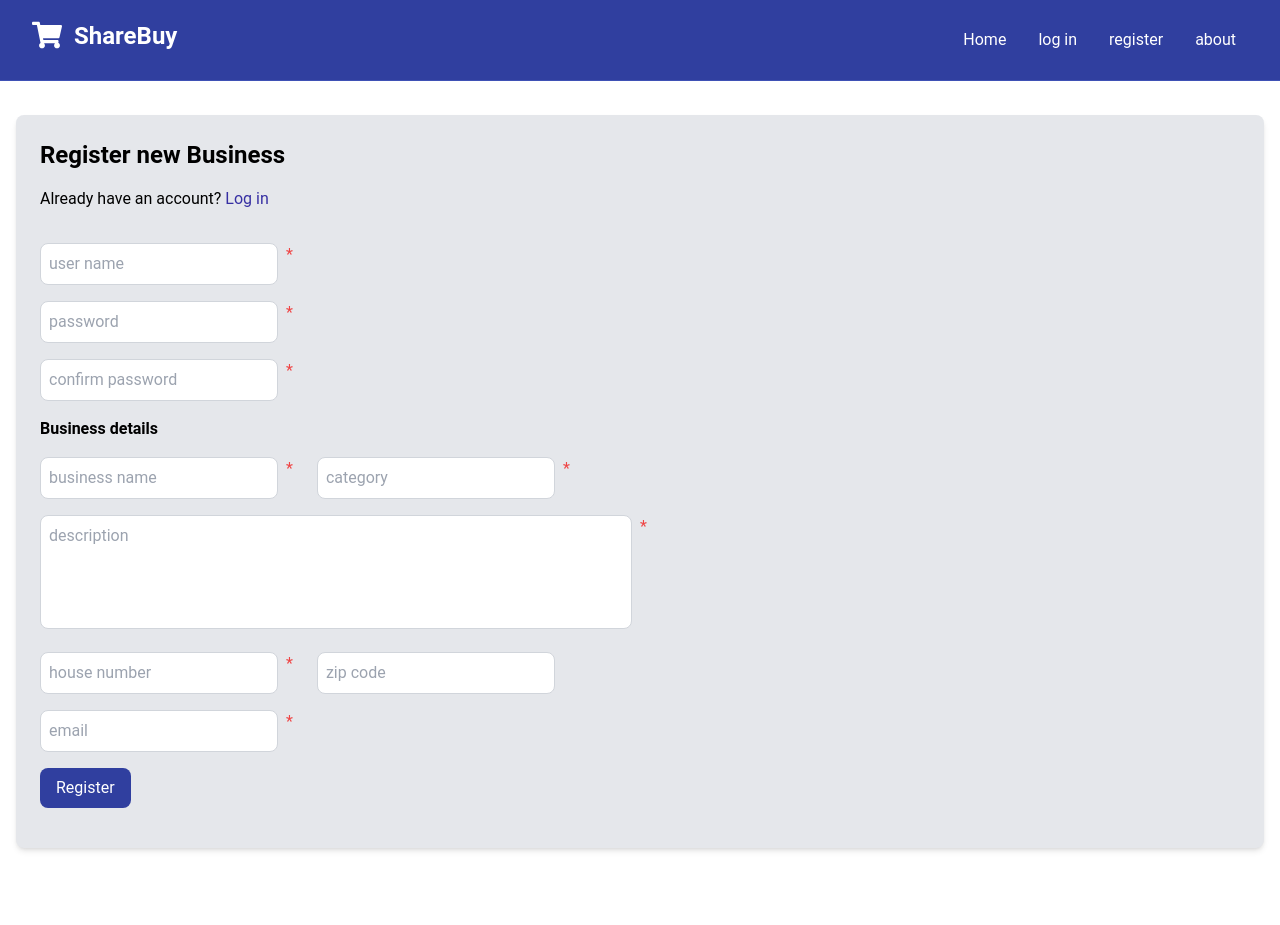
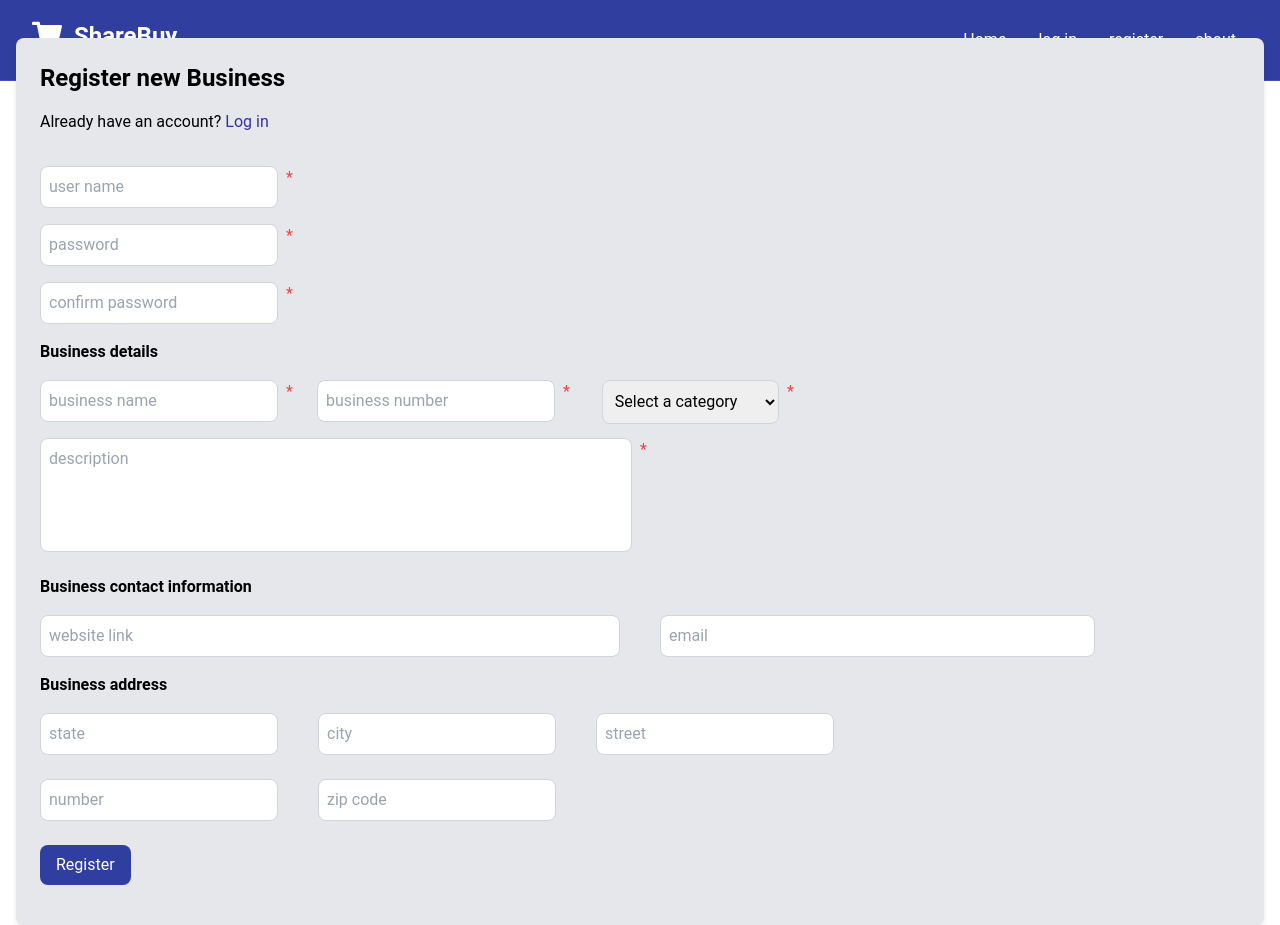
Before and after one commit to ShareBuy-final-project/Frontend, a React (Vite) app: page /registerBusiness in a window 1280 px wide. Before the commit the page ends 881 px from the top, so only its background shows below. Built offline with nearby package versions, Linux system fonts and the light colour scheme.

Commit message:
register business page updated, and DropDown component changed to be generic

```diff
--- /dev/null
+++ b/src/components/DropDown.jsx
@@ -0,0 +1,21 @@
+import React from 'react';
+
+const DropDown = ({ options = [], defaultLabel = "Select an option", selectedOption, onOptionChange, rounded="rounded-lg", ml="4" }) => {
+  return (
+    <select
+      value={selectedOption}
+      onChange={(event) => onOptionChange(event.target.value)}
+      className= {`p-2 border border-gray-300 ${rounded} flex-1 ml-${ml}`}
+      style={{ flexBasis: '20%' }}
+    >
+      <option value="">{defaultLabel}</option>
+      {options.map((option) => (
+        <option key={option.value} value={option.value}>
+          {option.label}
+        </option>
+      ))}
+    </select>
+  );
+};
+
+export default DropDown;
--- a/src/components/SearchBar.jsx
+++ b/src/components/SearchBar.jsx
@@ -1,5 +1,5 @@
 import React, { useState } from 'react';
-import SortByDropDown from './SortByDropDown';
+import DropDown from './DropDown';
 
 const SearchBar = ({ onSearch, onSort ,placeholder = "Search...", width="100%" }) => {
   const [query, setQuery] = useState('');
@@ -22,6 +22,12 @@ const SearchBar = ({ onSearch, onSort ,placeholder = "Search...", width="100%" }
     }
   };
 
+  const sortOptions = [
+    { value: 'price', label: 'Price' },
+    { value: 'date', label: 'Date' },
+    { value: 'discount', label: 'Discount Percent' },
+  ];
+
   return (
     <div className={`flex items-center w-[${width}]`}>
       <input
@@ -32,7 +38,7 @@ const SearchBar = ({ onSearch, onSort ,placeholder = "Search...", width="100%" }
         className="p-2 border border-gray-300 rounded-l-lg flex-grow ml-4"
         style={{ flexBasis: '90%' }}
       />
-      <SortByDropDown sortOption={sortOption} onSortChange={handleSortChange} />
+      <DropDown options={sortOptions} defaultLabel="Sort By" selectedOption={sortOption} onOptionChange={handleSortChange} rounded="rounded-l-lg" />
       <button
         onClick={handleSearch}
         className="px-4 py-2 bg-indigo700 text-white rounded-r-lg hover:bg-indigo600 transition duration-300"
--- a/src/components/SortByDropDown.jsx
+++ /dev/null
@@ -1,19 +0,0 @@
-import React from 'react'
-
-const SortByDropDown = ({ sortOption, onSortChange }) => {
-    return (
-      <select
-        value={sortOption}
-        onChange={(event) => onSortChange(event.target.value)}
-        className="p-2 border border-gray-300 rounded-l-lg flex-grow ml-4"
-        style={{ flexBasis: '20%' }}
-      >
-        <option value="">Sort By</option>
-        <option value="price">Price</option>
-        <option value="date">Date</option>
-        <option value="discount">Discount Percent</option>
-      </select>
-    );
-  };
-
-export default SortByDropDown
--- a/src/pages/RegisterBusinessPage.jsx
+++ b/src/pages/RegisterBusinessPage.jsx
@@ -2,6 +2,7 @@ import React from 'react'
 import Card from '../components/Card'
 import TextBox from '../components/TextBox'
 import Button from '../components/Button'
+import DropDown from '../components/DropDown';
 import { Link } from 'react-router-dom'
 import { useState } from 'react'
 import axios from 'axios'
@@ -13,9 +14,14 @@ const RegisterPage = () => {
     const [description, setDescription] = useState('');
     const [category, setCategory] = useState('');
     const [businessName, setBusinessName] = useState('');
-    const [houseNumber, setHouseNumber] = useState('');
+    const [businessNumber, setBusinessNumber] = useState('');
+    const [number, setNumber] = useState('');
+    const [state, setState] = useState('');
+    const [city, setCity] = useState('');
+    const [streetAddress, setStreetAddress] = useState('');
     const [zipCode, setZipCode] = useState('');
     const [email, setEmail] = useState('');
+    const [websiteLink, setWebsiteLink] = useState('');
     const [errorMessage, setErrorMessage] = useState('');
     const [passwordMessage, setPasswordMessage] = useState('');
 
@@ -44,7 +50,7 @@ const RegisterPage = () => {
     };
 
     const handleClick = async () => {
-        if (!username || !password || !confirmPassword || !state || !city || !streetAddress || !houseNumber || !email) {
+        if (!username || !password || !confirmPassword || !description || !category || !businessName || !businessNumber || !houseNumber || !zipCode || !email || !websiteLink) {
             setErrorMessage('The required fields are not filled in');
             return;
         }
@@ -59,22 +65,38 @@ const RegisterPage = () => {
             return;
         }
 
-        try {
-            const response = await axios.post('http://localhost:5000/api/register', {
+        const data = {
             username,
             password,
+            description,
+            category,
+            businessName,
+            businessNumber,
             state,
             city,
             streetAddress,
-                houseNumber,
+            number,
             zipCode,
-                email
-            });
+            email,
+            websiteLink
+        };
+
+        try {
+            const response = await axios.post('http://localhost:5000/api/registerBusiness', data);
             alert('Registration successful:', response.data);
         } catch (error) {
             alert('Error during registration:', error);
         }
     };
+
+    const categoryOptions = [
+        { value: 'retail', label: 'Retail' },
+        { value: 'food', label: 'Food & Beverage' },
+        { value: 'tech', label: 'Technology' },
+        { value: 'health', label: 'Health & Wellness' },
+        { value: 'education', label: 'Education' },
+        // Add more categories as needed
+    ];
 
     return (
         <div className="container mx-auto px-4">
@@ -124,9 +146,19 @@ const RegisterPage = () => {
                             </div>
                             <div className="flex">
                                 <TextBox
-                                    ph="category"
+                                    ph="business number"
                                     mb="mb-4 flex-1 min-w-0"
-                                    onChange={(event) => setCategory(event.target.value)}
+                                    onChange={(event) => setBusinessNumber(event.target.value)}
+                                />
+                                <span className="text-red-500 ml-2 mr-6">*</span>
+                            </div>
+                            <div className="flex w-1/6 h-11">
+                                <DropDown
+                                    options={categoryOptions}
+                                    defaultLabel="Select a category"
+                                    selectedOption={category}
+                                    onOptionChange={setCategory}
+                                    ml="2"
                                 />
                                 <span className="text-red-500 ml-2">*</span>
                             </div>
@@ -141,30 +173,47 @@ const RegisterPage = () => {
                             />
                             <span className="text-red-500 w-1/2 ml-2">*</span>
                         </div>
-                        <div className="flex">
-                            <div className="flex">
+                        <h6 className="text-l font-bold mb-4">Business contact information</h6>
+                        <div className="flex w-full">
                             <TextBox
-                                    ph = "house number"
-                                    mb = "mb-4 min-w-0"
-                                    onChange={(event) => setHouseNumber(event.target.value)}
+                                ph = "website link"
+                                mb = "mb-4 flex-1 mr-10"
+                                onChange={(event) => setWebsiteLink(event.target.value)}
                             />
-                                <span className="text-red-500 ml-2 mr-6">*</span>
+                            <TextBox
+                                ph = "email"
+                                mb = "mb-4 flex-1"
+                                width='w-3/4'
+                                onChange={(event) => setEmail(event.target.value)}
+                            />
                         </div>
-                            <div className="flex">
+                        <h6 className="text-l font-bold mb-4">Business address</h6>
+                        <div className="flex mb-4 flex-1 min-w-0">
+                            <TextBox
+                                ph="state"
+                                mb="mr-10"
+                                onChange={(event) => setState(event.target.value)}
+                            />
+                            <TextBox
+                                ph="city"
+                                mb="mr-10"
+                                onChange={(event) => setCity(event.target.value)}
+                            />
+                            <TextBox
+                                ph = "street"
+                                onChange={(event) => setStreetAddress(event.target.value)}
+                            />
+                        </div>
+                        <div className="flex mb-4">
+                            <TextBox
+                                ph = "number"
+                                mb="mr-10"
+                                onChange={(event) => setNumber(event.target.value)}
+                            />
                             <TextBox
                                 ph = "zip code"
-                                    mb = "mb-4 min-w-0"
                                 onChange={(event) => setZipCode(event.target.value)}
                             />
-                            </div>
-                        </div>
-                        <div className="flex">
-                            <TextBox
-                                ph = "email"
-                                mb = "mb-4"
-                                onChange={(event) => setEmail(event.target.value)}
-                            />
-                            <span className="text-red-500 ml-2">*</span>
                         </div>
                     </div>
                     {errorMessage && <p className="text-red-500">{errorMessage}</p>}
```
Also changed, not shown: src/pages/RegisterPage.jsx (indentation only). Lines whose indentation alone changed are shown as unchanged.
